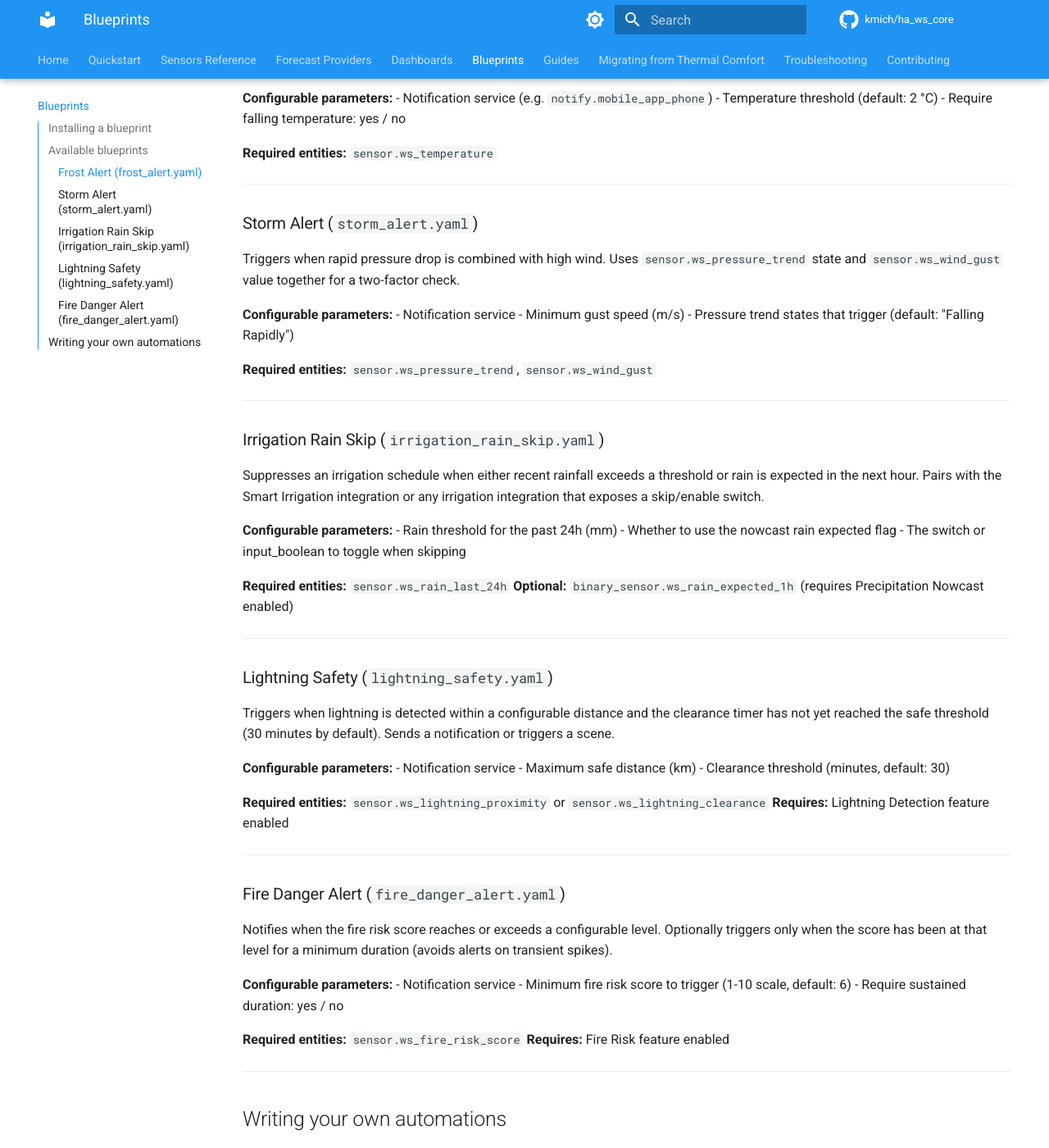
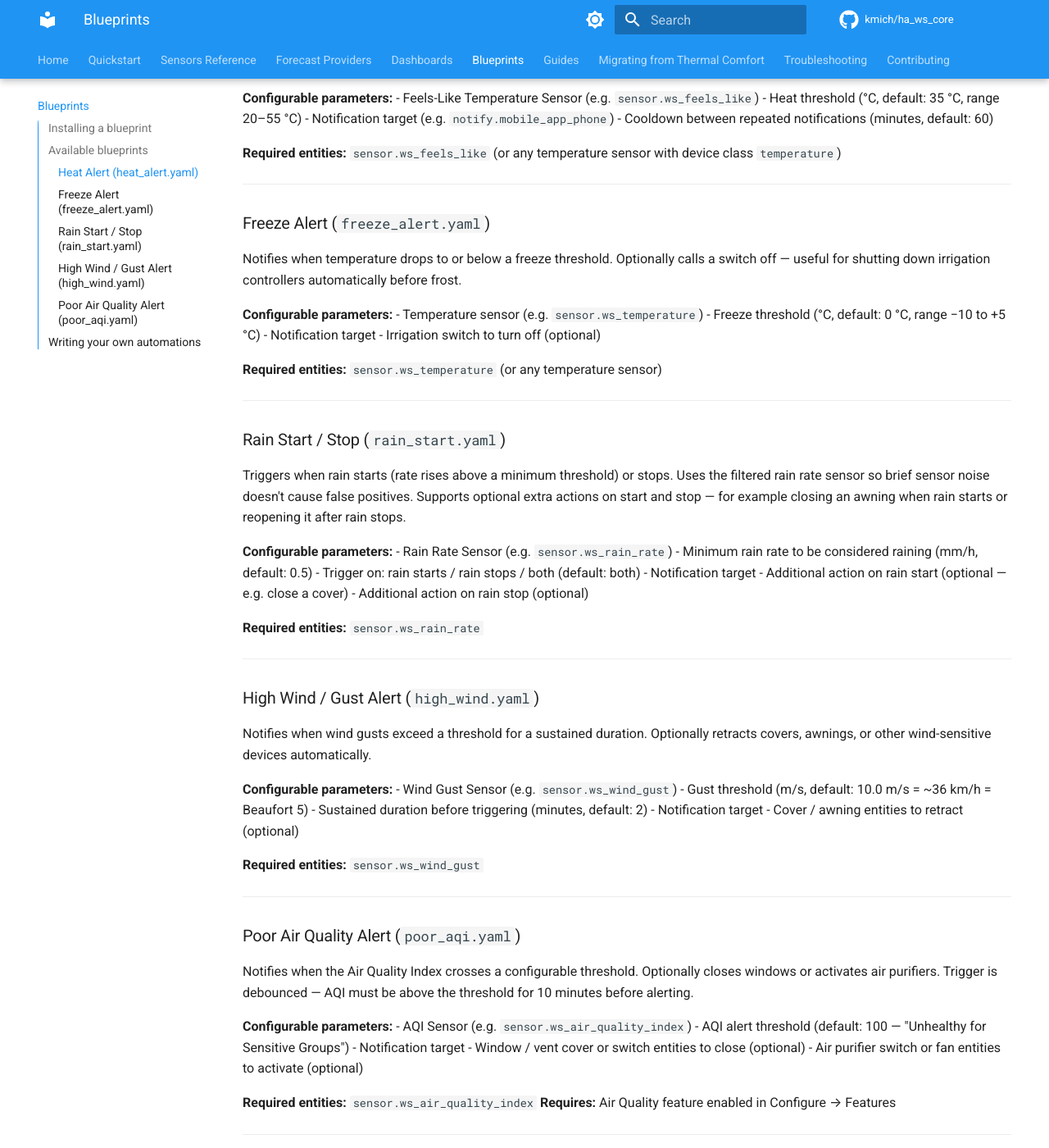
Before and after one commit to kmich/ha_ws_core, an MkDocs documentation site: the page built from docs/blueprints.md, in a window 1280 px wide and 1400 px high, scrolled down 705 px. Shown: the whole window at 82% size. Built offline with MkDocs 1.6.1 and Material for MkDocs 9.7.7, drawn with Linux system fonts in a browser that asks for light colours; comment, search, counter and statistics services are not loaded.

Commit message:
docs: update sensors reference, blueprints, and guides for v2.1.0
Co-Authored-By: Claude Sonnet 4.6 <noreply@anthropic.com>

```diff
--- a/docs/blueprints.md
+++ b/docs/blueprints.md
@@ -18,80 +18,87 @@ Each is a single YAML file that imports into HA as a configurable automation tem
 
 ## Available blueprints
 
-### Frost Alert (`frost_alert.yaml`)
+### Heat Alert (`heat_alert.yaml`)
 
-Sends a notification when the temperature drops below a configurable threshold.
-Optionally requires temperature to be falling before alerting (filters out false
-positives when the station is warming up from a cold start).
+Sends a notification when the feels-like temperature (apparent temperature) stays above
+a configurable threshold for a sustained period. Uses the ws_core alert hysteresis, so
+a single brief spike won't trigger.
 
 **Configurable parameters:**
-- Notification service (e.g. `notify.mobile_app_phone`)
-- Temperature threshold (default: 2 °C)
-- Require falling temperature: yes / no
+- Feels-Like Temperature Sensor (e.g. `sensor.ws_feels_like`)
+- Heat threshold (°C, default: 35 °C, range 20–55 °C)
+- Notification target (e.g. `notify.mobile_app_phone`)
+- Cooldown between repeated notifications (minutes, default: 60)
 
-**Required entities:** `sensor.ws_temperature`
+**Required entities:** `sensor.ws_feels_like` (or any temperature sensor with device class `temperature`)
 
 ---
 
-### Storm Alert (`storm_alert.yaml`)
+### Freeze Alert (`freeze_alert.yaml`)
 
-Triggers when rapid pressure drop is combined with high wind. Uses `sensor.ws_pressure_trend`
-state and `sensor.ws_wind_gust` value together for a two-factor check.
+Notifies when temperature drops to or below a freeze threshold. Optionally calls a
+switch off — useful for shutting down irrigation controllers automatically before frost.
 
 **Configurable parameters:**
-- Notification service
-- Minimum gust speed (m/s)
-- Pressure trend states that trigger (default: "Falling Rapidly")
+- Temperature sensor (e.g. `sensor.ws_temperature`)
+- Freeze threshold (°C, default: 0 °C, range −10 to +5 °C)
+- Notification target
+- Irrigation switch to turn off (optional)
 
-**Required entities:** `sensor.ws_pressure_trend`, `sensor.ws_wind_gust`
+**Required entities:** `sensor.ws_temperature` (or any temperature sensor)
 
 ---
 
-### Irrigation Rain Skip (`irrigation_rain_skip.yaml`)
+### Rain Start / Stop (`rain_start.yaml`)
 
-Suppresses an irrigation schedule when either recent rainfall exceeds a threshold
-or rain is expected in the next hour. Pairs with the Smart Irrigation integration
-or any irrigation integration that exposes a skip/enable switch.
+Triggers when rain starts (rate rises above a minimum threshold) or stops. Uses the
+filtered rain rate sensor so brief sensor noise doesn't cause false positives.
+Supports optional extra actions on start and stop — for example closing an awning
+when rain starts or reopening it after rain stops.
 
 **Configurable parameters:**
-- Rain threshold for the past 24h (mm)
-- Whether to use the nowcast rain expected flag
-- The switch or input_boolean to toggle when skipping
+- Rain Rate Sensor (e.g. `sensor.ws_rain_rate`)
+- Minimum rain rate to be considered raining (mm/h, default: 0.5)
+- Trigger on: rain starts / rain stops / both (default: both)
+- Notification target
+- Additional action on rain start (optional — e.g. close a cover)
+- Additional action on rain stop (optional)
 
-**Required entities:** `sensor.ws_rain_last_24h`
-**Optional:** `binary_sensor.ws_rain_expected_1h` (requires Precipitation Nowcast enabled)
+**Required entities:** `sensor.ws_rain_rate`
 
 ---
 
-### Lightning Safety (`lightning_safety.yaml`)
+### High Wind / Gust Alert (`high_wind.yaml`)
 
-Triggers when lightning is detected within a configurable distance and the
-clearance timer has not yet reached the safe threshold (30 minutes by default).
-Sends a notification or triggers a scene.
+Notifies when wind gusts exceed a threshold for a sustained duration. Optionally
+retracts covers, awnings, or other wind-sensitive devices automatically.
 
 **Configurable parameters:**
-- Notification service
-- Maximum safe distance (km)
-- Clearance threshold (minutes, default: 30)
+- Wind Gust Sensor (e.g. `sensor.ws_wind_gust`)
+- Gust threshold (m/s, default: 10.0 m/s = ~36 km/h = Beaufort 5)
+- Sustained duration before triggering (minutes, default: 2)
+- Notification target
+- Cover / awning entities to retract (optional)
 
-**Required entities:** `sensor.ws_lightning_proximity` or `sensor.ws_lightning_clearance`
-**Requires:** Lightning Detection feature enabled
+**Required entities:** `sensor.ws_wind_gust`
 
 ---
 
-### Fire Danger Alert (`fire_danger_alert.yaml`)
+### Poor Air Quality Alert (`poor_aqi.yaml`)
 
-Notifies when the fire risk score reaches or exceeds a configurable level.
-Optionally triggers only when the score has been at that level for a minimum
-duration (avoids alerts on transient spikes).
+Notifies when the Air Quality Index crosses a configurable threshold. Optionally
+closes windows or activates air purifiers. Trigger is debounced — AQI must be above
+the threshold for 10 minutes before alerting.
 
 **Configurable parameters:**
-- Notification service
-- Minimum fire risk score to trigger (1-10 scale, default: 6)
-- Require sustained duration: yes / no
+- AQI Sensor (e.g. `sensor.ws_air_quality_index`)
+- AQI alert threshold (default: 100 — "Unhealthy for Sensitive Groups")
+- Notification target
+- Window / vent cover or switch entities to close (optional)
+- Air purifier switch or fan entities to activate (optional)
 
-**Required entities:** `sensor.ws_fire_risk_score`
-**Requires:** Fire Risk feature enabled
+**Required entities:** `sensor.ws_air_quality_index`
+**Requires:** Air Quality feature enabled in Configure → Features
 
 ---
 
```
Also changed, not shown: docs/guides/irrigation.md (+57 -0 lines), docs/guides/nowcast.md (+17 -0 lines), docs/sensors.md (+22 -1 lines).
